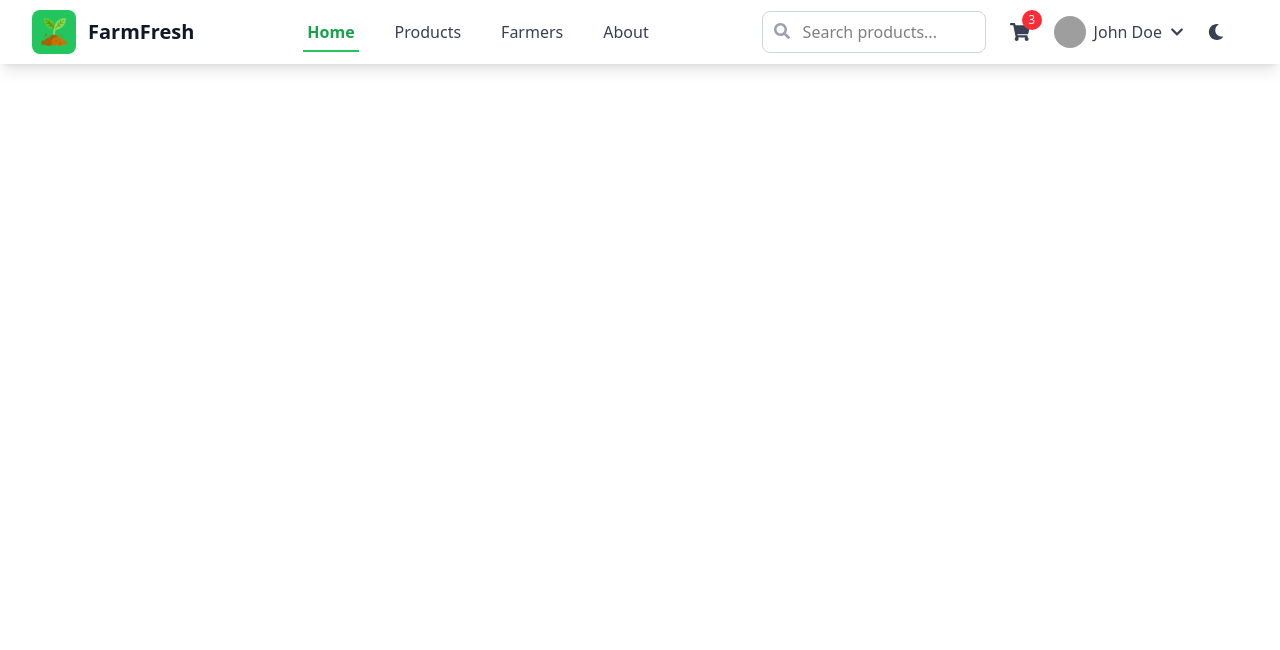
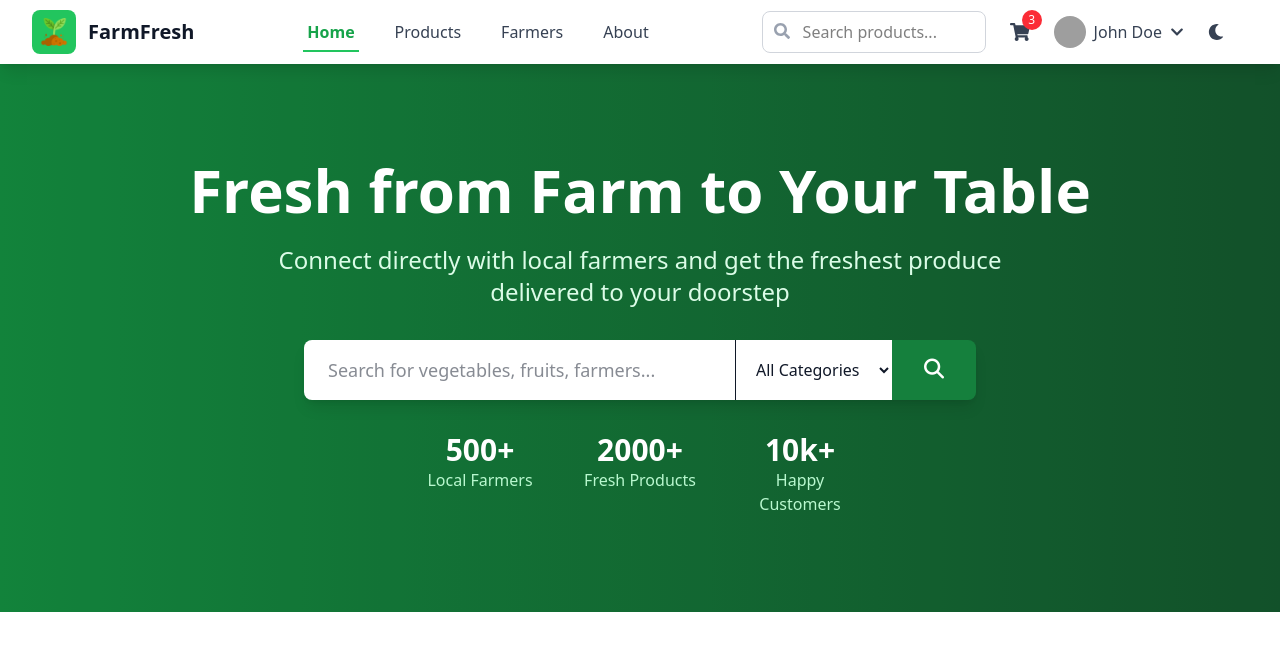
Before and after one commit to ziaul-hoque4820/Fresh-Farmer-E-commerce, a React (Vite) app: page / in a window 1280 px wide. Shown: the top 650 px of the page. Built offline with nearby package versions, Linux system fonts and the light colour scheme; grey boxes are pictures that could not be loaded.

Commit message:
Banner section design done

```diff
--- a/src/App.jsx
+++ b/src/App.jsx
@@ -1,10 +1,12 @@
 import React from 'react'
 import Navbar from './pages/share/Navbar'
+import Banner from './pages/home/Banner'
 
 function App() {
     return (
         <>
             <Navbar />
+            <Banner />
         </>
     )
 }
--- /dev/null
+++ b/src/component/Counter.jsx
@@ -0,0 +1,33 @@
+import { useEffect, useState } from "react";
+
+function Counter({ end, suffix = "", duration = 1500 }) {
+    const [count, setCount] = useState(0);
+
+    useEffect(() => {
+        let start = 0;
+        const startTime = performance.now();
+
+        const animate = (currentTime) => {
+            const elapsed = currentTime - startTime;
+            const progress = Math.min(elapsed / duration, 1);
+
+            const value = Math.floor(progress * end);
+            setCount(value);
+
+            if (progress < 1) {
+                requestAnimationFrame(animate);
+            }
+        };
+
+        requestAnimationFrame(animate);
+    }, [end, duration]);
+
+    return (
+        <span>
+            {count}
+            {suffix}
+        </span>
+    );
+}
+
+export default Counter;
--- /dev/null
+++ b/src/pages/home/Banner.jsx
@@ -0,0 +1,74 @@
+import React from 'react'
+import Counter from '../../component/Counter'
+
+function Banner() {
+    return (
+        <section
+            className="relative bg-gradient-to-r from-primary-600 to-primary-800 text-white"
+        >
+            <div className="absolute inset-0 bg-black opacity-20"></div>
+            <div className="relative max-w-7xl mx-auto px-4 sm:px-6 lg:px-8 py-24">
+                <div className="text-center">
+                    <h1 className="text-4xl md:text-6xl font-bold mb-6">
+                        Fresh from Farm to Your Table
+                    </h1>
+                    <p
+                        className="text-xl md:text-2xl mb-8 text-green-100 max-w-3xl mx-auto"
+                    >
+                        Connect directly with local farmers and get the freshest
+                        produce delivered to your doorstep
+                    </p>
+
+                    {/* Search Bar */}
+                    <div className="max-w-2xl mx-auto mb-8">
+                        <div className="flex rounded-lg overflow-hidden shadow-lg">
+                            <input
+                                type="text"
+                                placeholder="Search for vegetables, fruits, farmers..."
+                                className="flex-1 px-6 py-4 text-gray-900 text-lg focus:outline-none bg-white dark:bg-gray-300"
+                            />
+                            <select
+                                className="px-4 py-4 text-gray-900 border-l border-gray-900 focus:outline-none bg-white dark:bg-gray-300"
+                            >
+                                <option>All Categories</option>
+                                <option>Vegetables</option>
+                                <option>Fruits</option>
+                                <option>Grains</option>
+                                <option>Dairy</option>
+                            </select>
+                            <button
+                                className="bg-primary-700 hover:bg-primary-800 px-8 py-4 transition"
+                            >
+                                <i className="fas fa-search text-xl"></i>
+                            </button>
+                        </div>
+                    </div>
+
+                    {/* Stats  */}
+                    <div className="grid grid-cols-3 gap-8 max-w-md mx-auto">
+                        <div className="text-center">
+                            <div className="text-3xl font-bold">
+                                <Counter end={500} suffix="+" />
+                            </div>
+                            <div className="text-green-200">Local Farmers</div>
+                        </div>
+                        <div className="text-center">
+                            <div className="text-3xl font-bold">
+                                <Counter end={2000} suffix="+" />
+                            </div>
+                            <div className="text-green-200">Fresh Products</div>
+                        </div>
+                        <div className="text-center">
+                            <div className="text-3xl font-bold">
+                                <Counter end={10} suffix="k+" />
+                            </div>
+                            <div className="text-green-200">Happy Customers</div>
+                        </div>
+                    </div>
+                </div>
+            </div>
+        </section>
+    )
+}
+
+export default Banner
```
